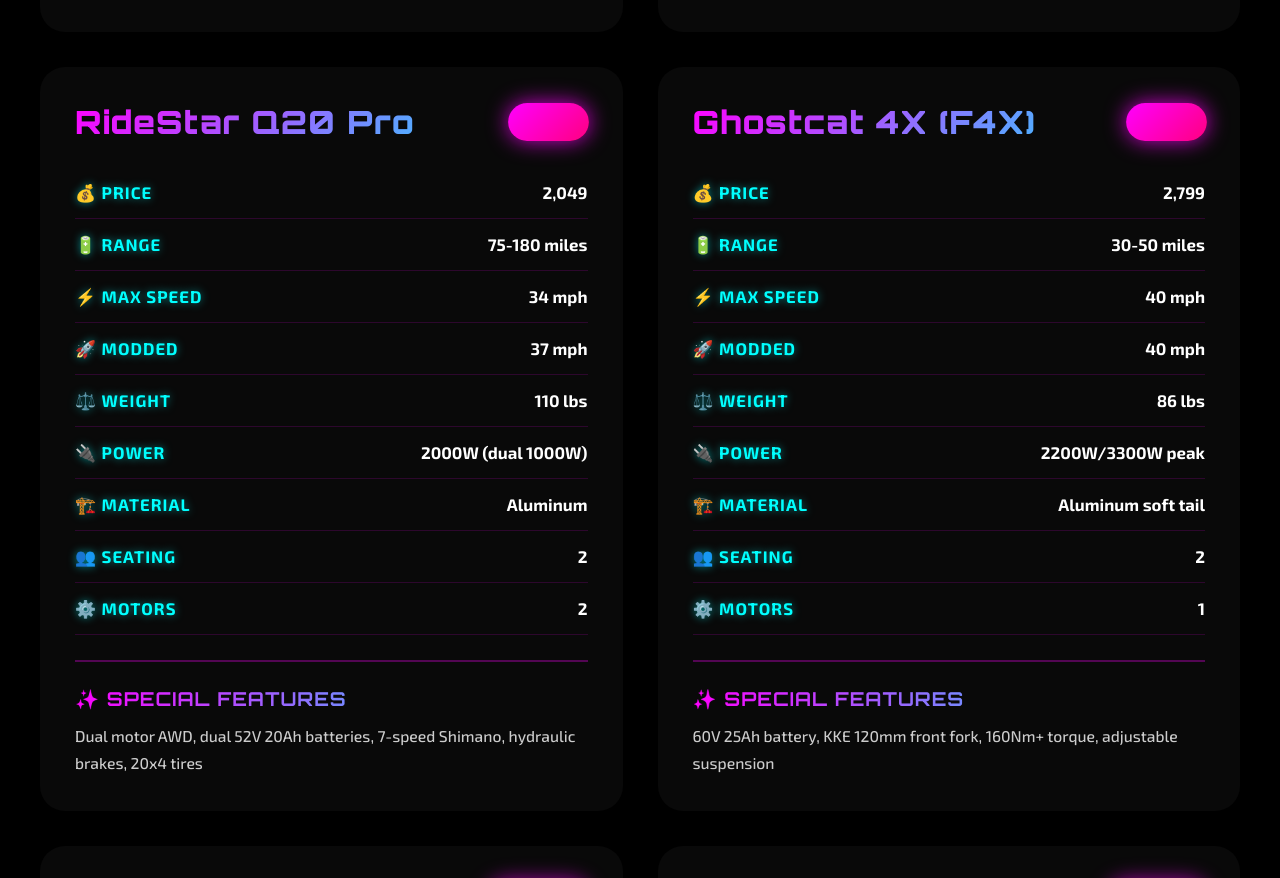
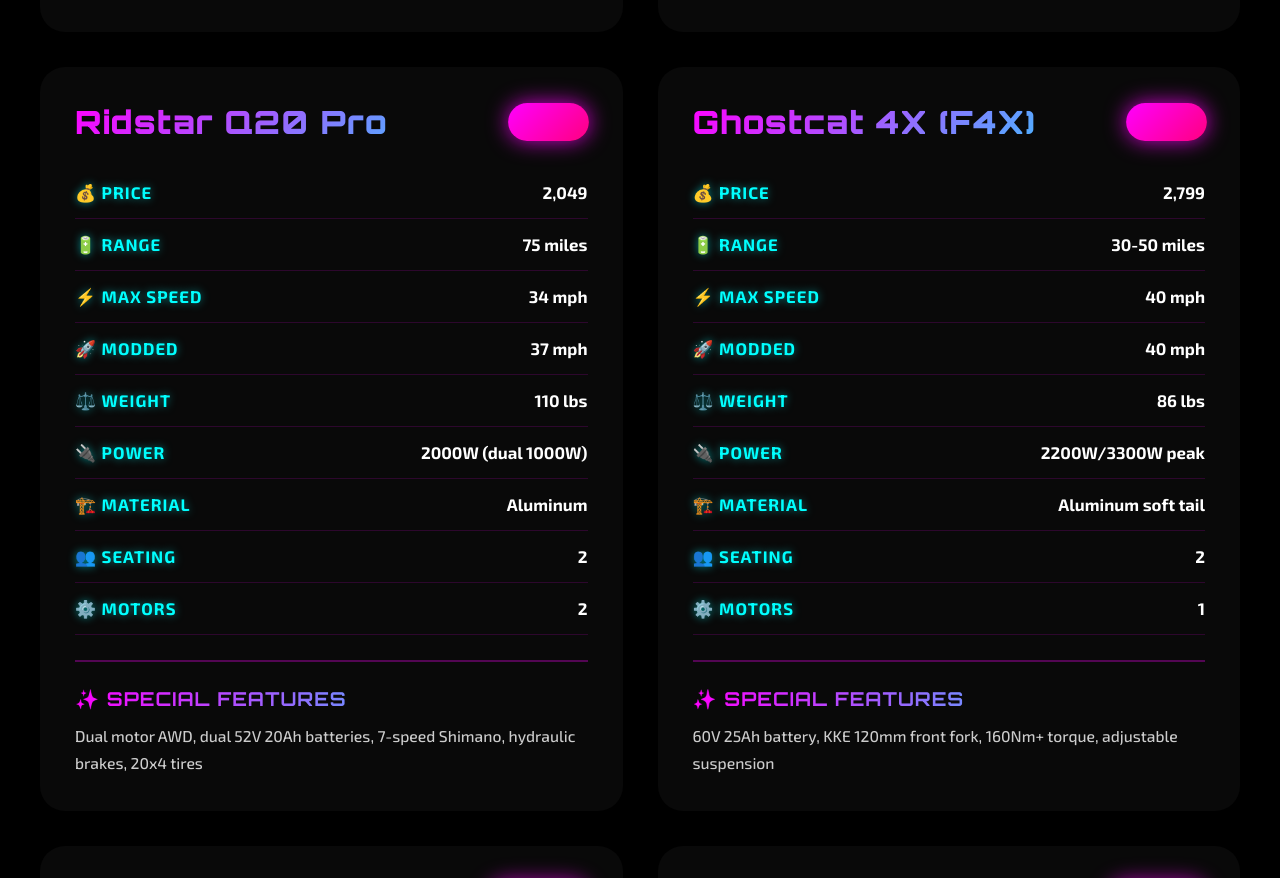
Before and after one commit to samueljcurtis111/samueljcurtis111.github.io, a plain HTML site: page index.html in a window 1280 px wide. Shown: the part 6445-7323 px from the top of the page. Drawn offline with Linux system fonts and the light colour scheme.

Commit message:
Update index.html

```diff
--- a/index.html
+++ b/index.html
@@ -1040,9 +1040,9 @@
                 features: "52V 20Ah battery, full suspension, adjustable, moto lights with turn signals"
             },
             {
-                name: "RideStar Q20 Pro",
+                name: "Ridstar Q20 Pro",
                 price: 2049,
-                range: "75-180 miles",
+                range: "75 miles",
                 maxSpeed: 34,
                 moddedSpeed: 37,
                 weight: 110,
@@ -1170,9 +1170,9 @@
                 image: "images/Revv-FS.png",
                 description: "Add your custom description for the Revv1 FS here!"
             },
-            "RideStar Q20 Pro": {
+            "Ridstar Q20 Pro": {
                 image: "images/RideStar-Q20-pro.png",
-                description: "Add your custom description for the RideStar Q20 Pro here!"
+                description: "Add your custom description for the Ridstar Q20 Pro here!"
             },
             "Ghostcat 4X (F4X)": {
                 image: "images/Ghostcat-F4X.png",
```
